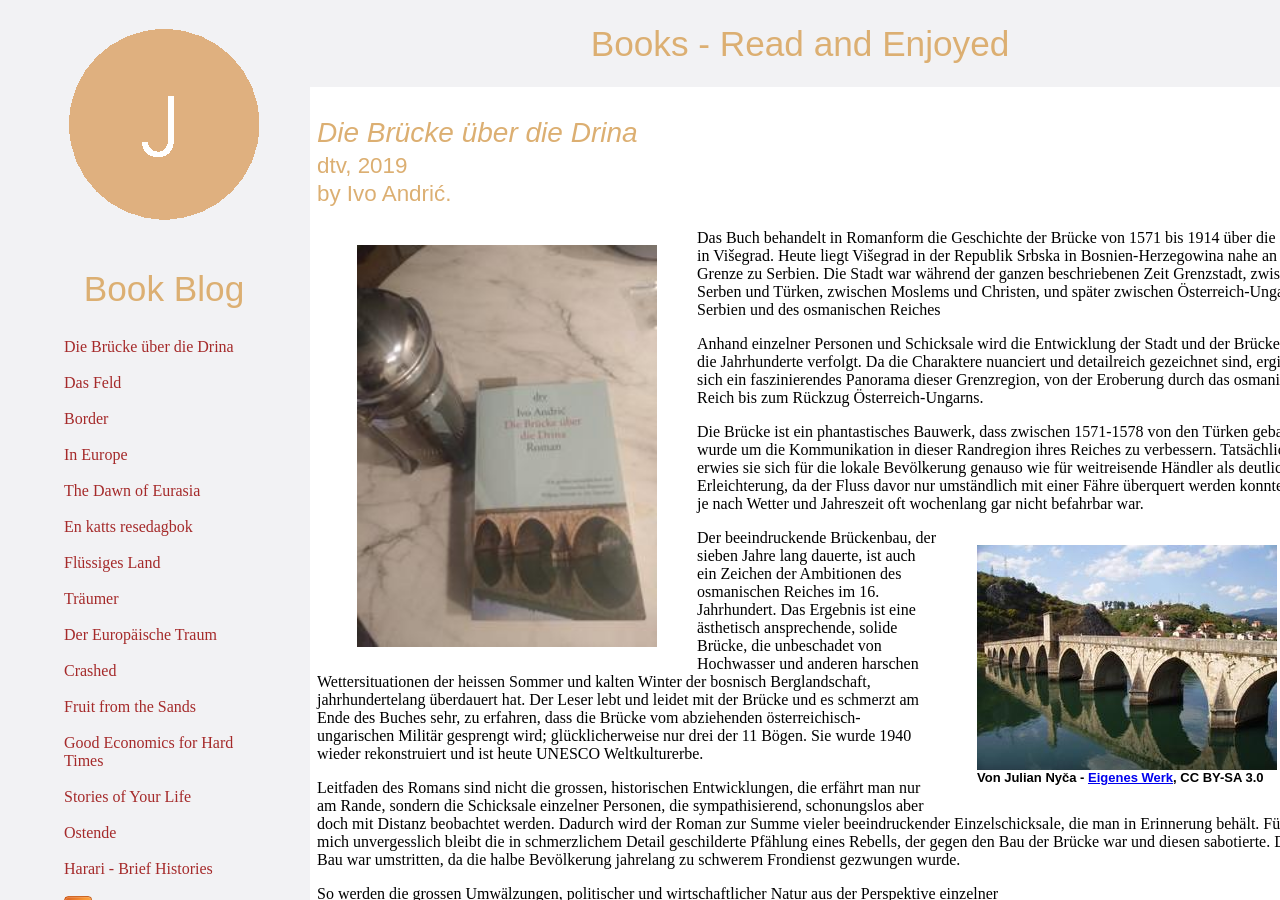
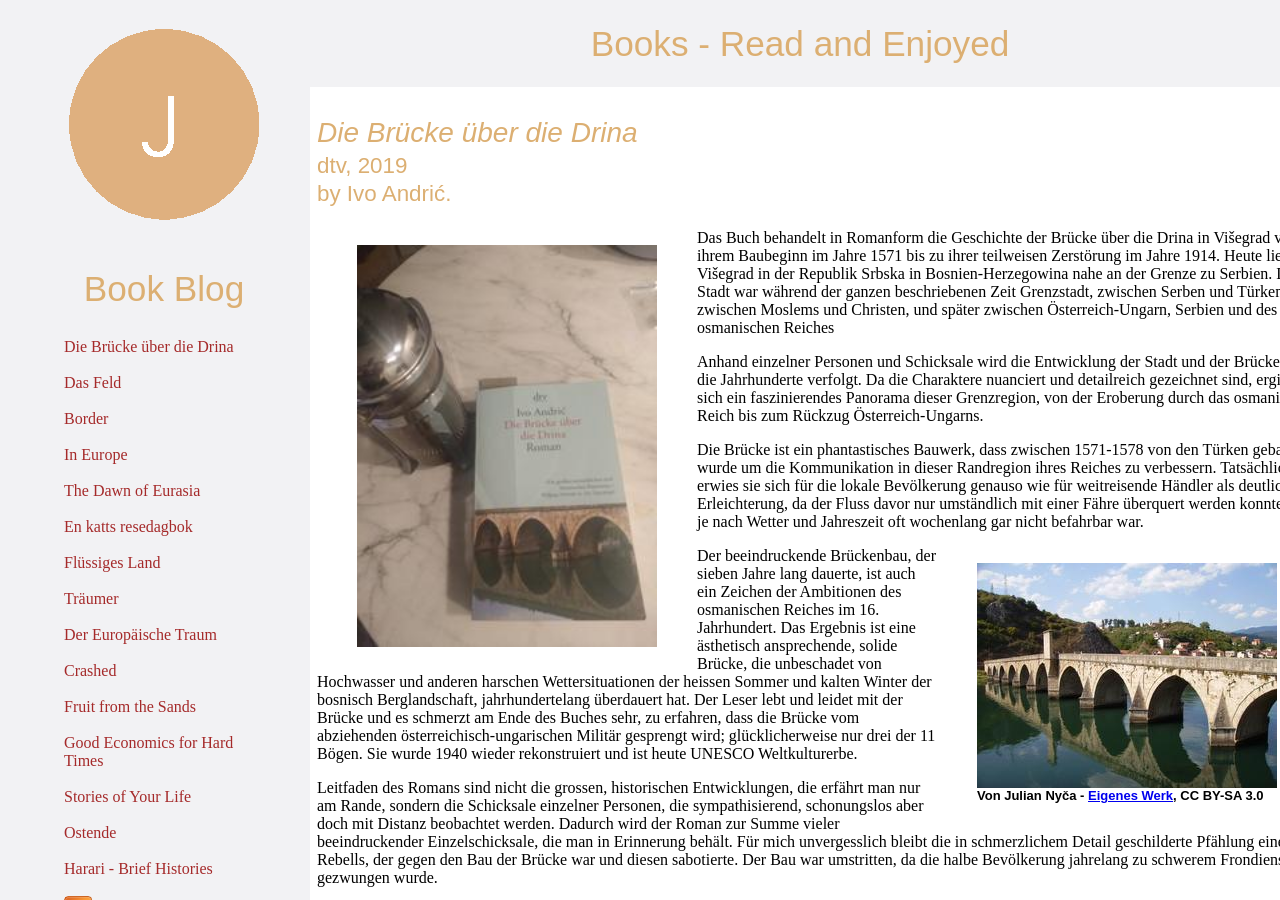
Before and after one commit to axeljantsch/BookBlog, a Jekyll site: the page built from _posts/2020-07-17-DieBruecke.md, in a window 1280 px wide and 900 px high. Built offline with Jekyll 4.4.1, drawn with Linux system fonts in a browser that asks for light colours.

```diff
--- a/_posts/2020-07-17-DieBruecke.md
+++ b/_posts/2020-07-17-DieBruecke.md
@@ -16,8 +16,7 @@ title: "Die Brücke über die Drina"
     description=""  width="300px"
     align="left" %}
 
-Das Buch behandelt in Romanform die Geschichte der Brücke von 1571 bis
-1914 über die Drina in Višegrad. Heute liegt Višegrad in der Republik
+Das Buch behandelt in Romanform die Geschichte der Brücke  über die Drina in Višegrad von ihrem Baubeginn im Jahre 1571 bis zu ihrer teilweisen Zerstörung im Jahre 1914. Heute liegt Višegrad in der Republik
 Srbska in Bosnien-Herzegowina nahe an der Grenze zu Serbien. Die Stadt
 war während der ganzen beschriebenen Zeit Grenzstadt, zwischen Serben
 und Türken, zwischen Moslems und Christen, und später zwischen
```
